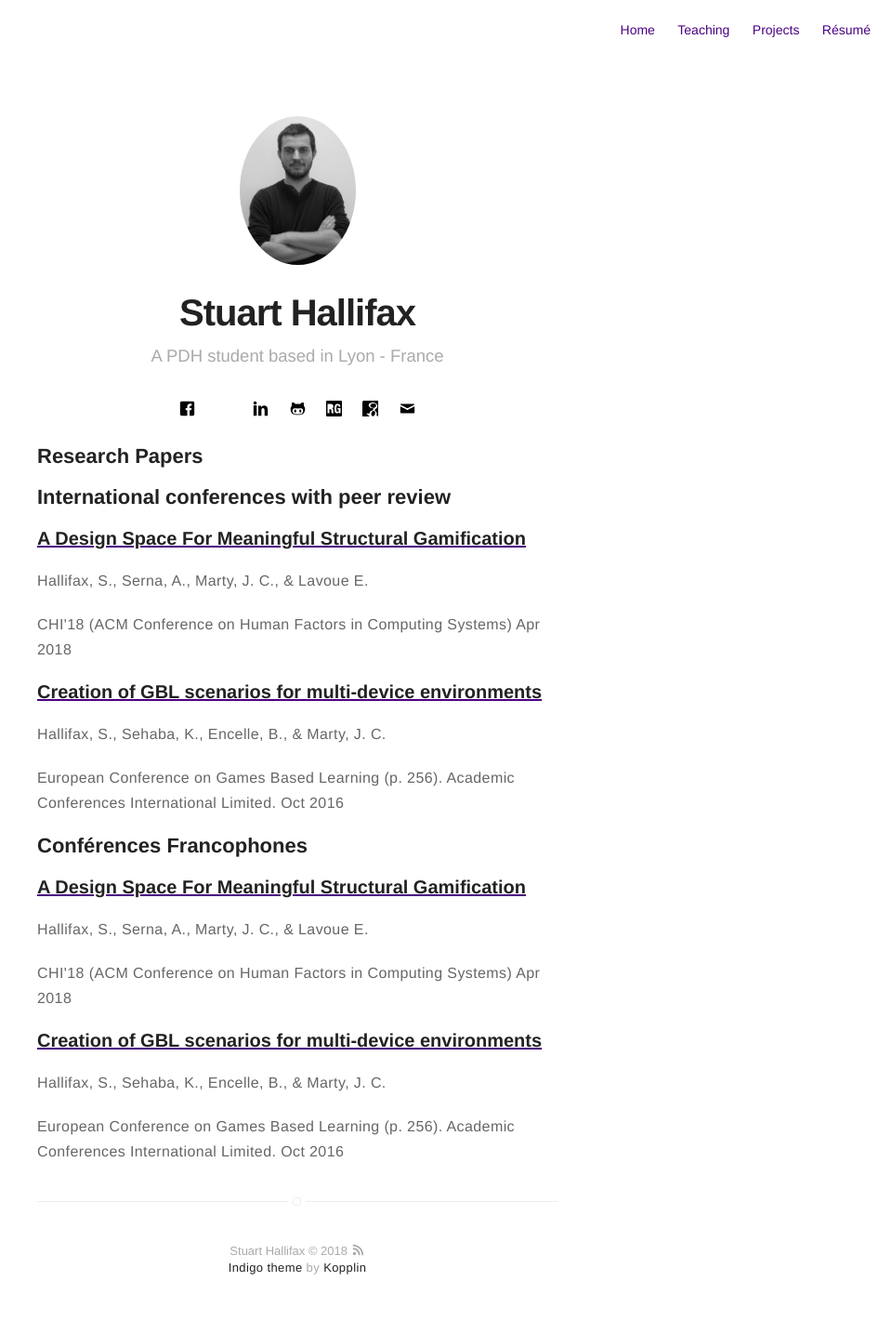
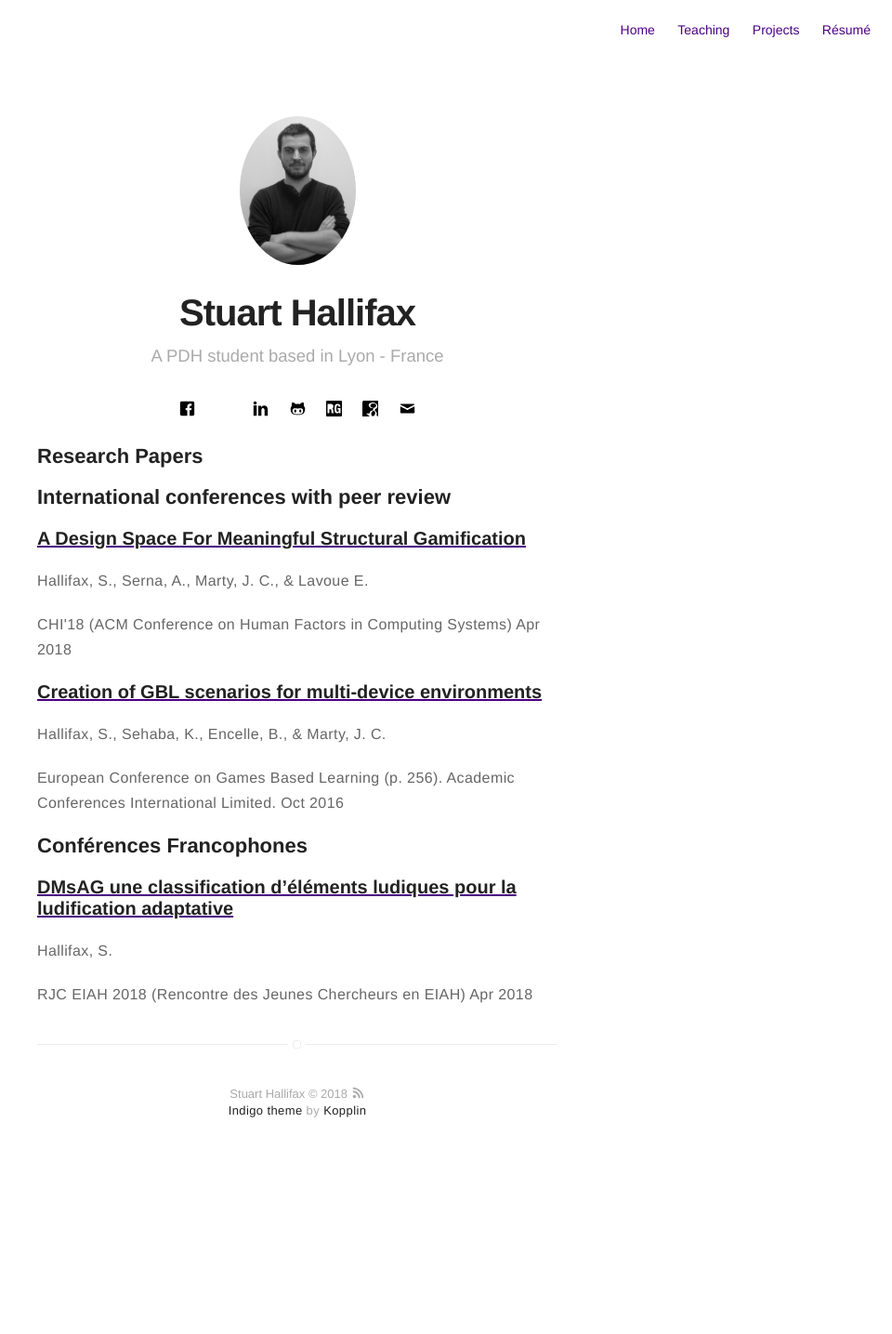
Before and after one commit to Therberus/therberus.github.io, a Jekyll site: the page built from publications.html, in a window 1280 px wide. Shown: the whole page at 93% size, without its empty margins (320-1280 px from the left). Built offline with Jekyll 4.4.1, drawn with Linux system fonts in a browser that asks for light colours; after the commit the page ends 1267 px from its top, so only the background shows below that.

Commit message:
Updated paper heading

```diff
--- a/_posts/0000-00-00-DMsAG.markdown
+++ b/_posts/0000-00-00-DMsAG.markdown
@@ -5,7 +5,7 @@ date: "(2018, April)"
 conference: "RJC EIAH 2018 (Rencontre des Jeunes Chercheurs en EIAH)"
 layout: post
 publications: true
-international: false
+francophone: true
 hidden: true # don't count this post in blog pagination
 category: project
 externalLink: http://atief.fr/sitesConf/rjceiah2018/doc/ActesRJCEIAH2018.pdf#page=40
--- a/publications.html
+++ b/publications.html
@@ -22,7 +22,7 @@ title: Publications
 <h2> Conférences Francophones</h2>
 <section class="list">
     {% for post in site.posts %}
-        {% if !post.international %}
+        {% if post.francophone %}
             <div class="item {% if post.star %}star{% endif %}">
                 <a class="url" href="{% if post.externalLink %}{{ post.externalLink }}{% else %}{{ site.url }}{{ post.url }}{% endif %}">
                     <h3 class="title">{{ post.title }}</h3>
```
